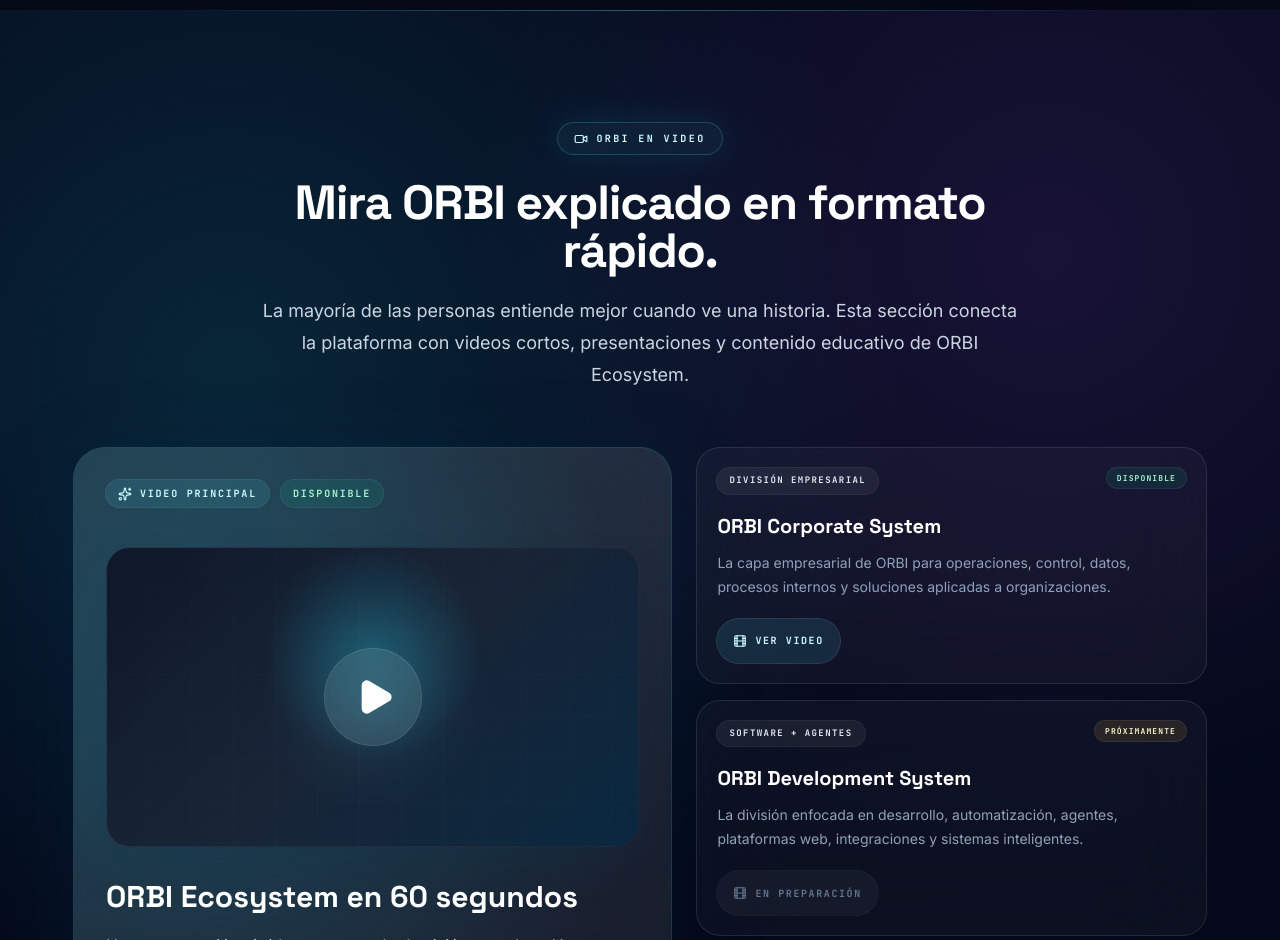
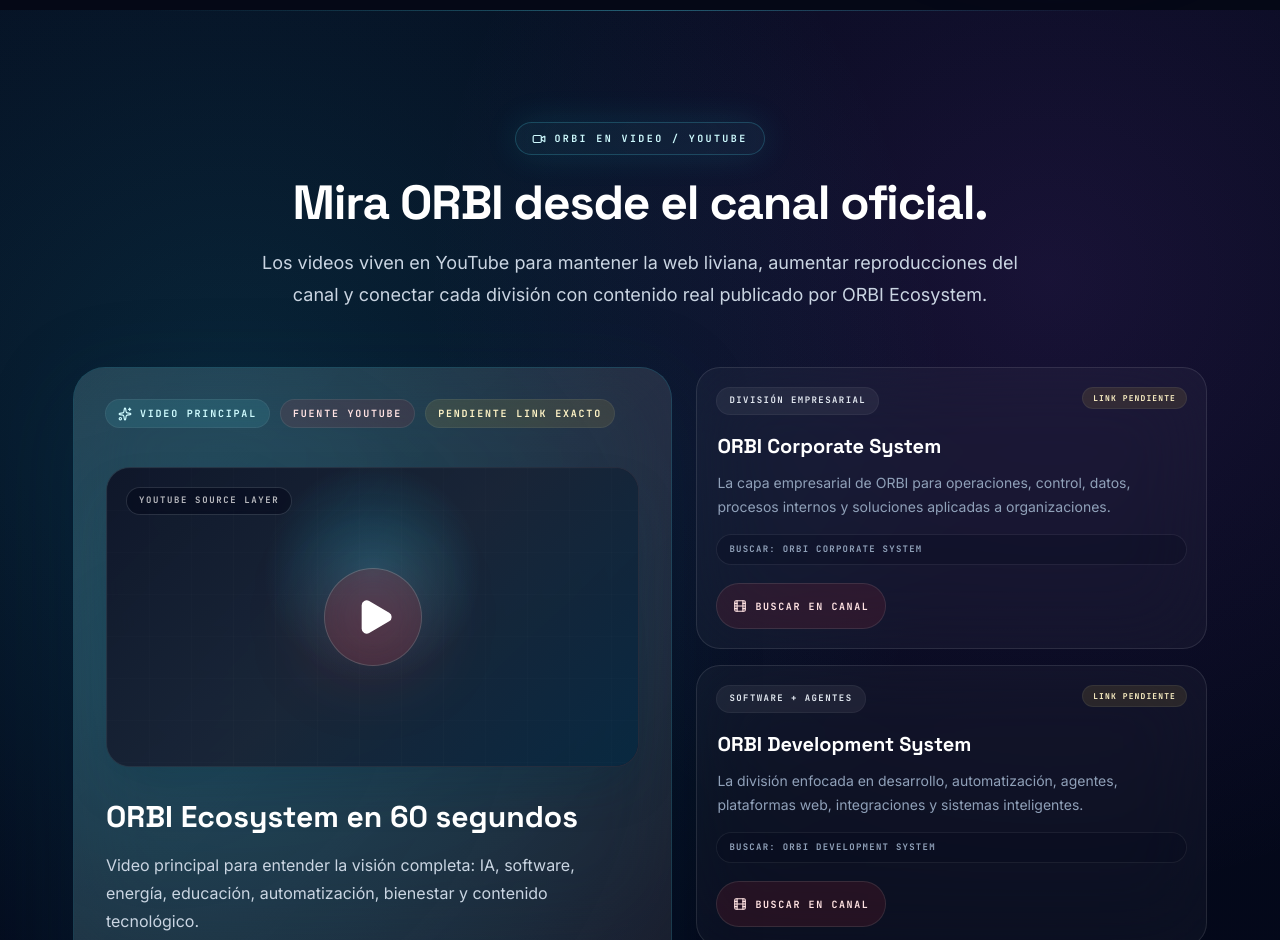
Before and after one commit to ingeniusvictor/orbiecosystem, a React (Vite) app: page / in a window 1280 px wide. Shown: the part 11060-12000 px from the top of the page. Built offline with nearby package versions, Linux system fonts and the light colour scheme.

Commit message:
refactor: make video section youtube first

```diff
--- a/src/components/OrbiVideoSection.tsx
+++ b/src/components/OrbiVideoSection.tsx
@@ -1,4 +1,4 @@
-import { ArrowRight, Film, Play, Sparkles, Video } from "lucide-react";
+import { ArrowRight, ExternalLink, Film, Link, ListVideo, Play, Sparkles, Video } from "lucide-react";
 
 interface OrbiVideoSectionProps {
   onPlayVideo: (compId: string) => void;
@@ -9,69 +9,93 @@ interface VideoCard {
   title: string;
   description: string;
   badge: string;
-  videoComponentId?: string;
-  status: "available" | "soon";
+  youtubeUrl?: string;
+  youtubeSearchLabel: string;
+  status: "youtube-ready" | "pending-link";
 }
+
+const YOUTUBE_CHANNEL_URL = "https://www.youtube.com/@ingeniusvictor";
+const YOUTUBE_PLAYLISTS_URL = "https://www.youtube.com/@ingeniusvictor/playlists";
 
 const videoCards: VideoCard[] = [
   {
     id: "ecosystem",
     title: "ORBI Ecosystem en 60 segundos",
-    description: "Una presentación rápida para entender la visión completa: IA, software, energía, educación, automatización y contenido tecnológico.",
+    description: "Video principal para entender la visión completa: IA, software, energía, educación, automatización, bienestar y contenido tecnológico.",
     badge: "Video principal",
-    videoComponentId: "eco-general",
-    status: "available",
+    youtubeSearchLabel: "ORBI Ecosystem",
+    status: "pending-link",
   },
   {
     id: "corporate",
     title: "ORBI Corporate System",
     description: "La capa empresarial de ORBI para operaciones, control, datos, procesos internos y soluciones aplicadas a organizaciones.",
     badge: "División empresarial",
-    videoComponentId: "orbi-corp",
-    status: "available",
+    youtubeSearchLabel: "ORBI Corporate System",
+    status: "pending-link",
   },
   {
     id: "development",
     title: "ORBI Development System",
     description: "La división enfocada en desarrollo, automatización, agentes, plataformas web, integraciones y sistemas inteligentes.",
     badge: "Software + agentes",
-    videoComponentId: "orbi-development",
-    status: "soon",
+    youtubeSearchLabel: "ORBI Development System",
+    status: "pending-link",
   },
   {
     id: "game",
     title: "ORBI Game System",
     description: "La línea creativa para videojuegos, experiencias interactivas, mundos narrativos y nuevas formas de aprendizaje gamificado.",
     badge: "Gaming + mundos",
-    videoComponentId: "orbi-games",
-    status: "soon",
+    youtubeSearchLabel: "ORBI Game System",
+    status: "pending-link",
   },
   {
     id: "radar",
     title: "ORBI Radar IA & Tecnología",
     description: "El frente de noticias, análisis y divulgación para entender los avances de IA y tecnología con lenguaje simple.",
     badge: "Noticias + análisis",
-    status: "soon",
+    youtubeSearchLabel: "ORBI Radar IA Tecnología",
+    status: "pending-link",
   },
   {
     id: "academy",
     title: "ORBI Solar Academy",
     description: "Contenido educativo para aprender energía solar desde cero, entender sistemas fotovoltaicos y tomar mejores decisiones.",
     badge: "Educación solar",
-    status: "soon",
+    youtubeSearchLabel: "ORBI Solar Academy",
+    status: "pending-link",
   },
   {
     id: "sleep",
     title: "ORBI Sleep Frequencies",
     description: "La línea de bienestar digital creada para descansar, desconectar y usar la tecnología también como espacio de calma.",
     badge: "Bienestar digital",
-    status: "soon",
+    youtubeSearchLabel: "ORBI Sleep Frequencies",
+    status: "pending-link",
   },
 ];
 
-export default function OrbiVideoSection({ onPlayVideo }: OrbiVideoSectionProps) {
+function openExternalUrl(url: string) {
+  window.open(url, "_blank", "noopener,noreferrer");
+}
+
+function getCardActionLabel(card: VideoCard) {
+  return card.youtubeUrl ? "Ver en YouTube" : "Buscar en canal";
+}
+
+export default function OrbiVideoSection({ onPlayVideo: _onPlayVideo }: OrbiVideoSectionProps) {
   const featured = videoCards[0];
   const secondaryCards = videoCards.slice(1);
+
+  const handleOpenCard = (card: VideoCard) => {
+    if (card.youtubeUrl) {
+      openExternalUrl(card.youtubeUrl);
+      return;
+    }
+
+    openExternalUrl(YOUTUBE_CHANNEL_URL);
+  };
 
   return (
     <section id="orbi-en-video" className="relative overflow-hidden py-24 sm:py-28">
@@ -83,13 +107,13 @@ export default function OrbiVideoSection({ onPlayVideo }: OrbiVideoSectionProps)
         <div className="mx-auto max-w-3xl text-center">
           <div className="inline-flex items-center gap-2 rounded-full border border-cyan-300/20 bg-cyan-300/[0.06] px-4 py-2 font-mono text-[10px] font-black uppercase tracking-[0.24em] text-cyan-100 shadow-[0_0_35px_rgba(34,211,238,0.12)] backdrop-blur-2xl">
             <Video className="h-3.5 w-3.5" aria-hidden="true" />
-            ORBI en Video
+            ORBI en Video / YouTube
           </div>
           <h2 className="mt-6 font-space text-4xl font-black tracking-tight text-white sm:text-5xl">
-            Mira ORBI explicado en formato rápido.
+            Mira ORBI desde el canal oficial.
           </h2>
           <p className="mt-5 text-base leading-8 text-slate-300 sm:text-lg">
-            La mayoría de las personas entiende mejor cuando ve una historia. Esta sección conecta la plataforma con videos cortos, presentaciones y contenido educativo de ORBI Ecosystem.
+            Los videos viven en YouTube para mantener la web liviana, aumentar reproducciones del canal y conectar cada división con contenido real publicado por ORBI Ecosystem.
           </p>
         </div>
 
@@ -103,21 +127,27 @@ export default function OrbiVideoSection({ onPlayVideo }: OrbiVideoSectionProps)
                     <Sparkles className="h-3.5 w-3.5" aria-hidden="true" />
                     {featured.badge}
                   </span>
-                  <span className="rounded-full bg-emerald-400/10 px-3 py-1.5 font-mono text-[10px] font-black uppercase tracking-[0.18em] text-emerald-200 ring-1 ring-emerald-300/15">
-                    Disponible
+                  <span className="rounded-full bg-red-500/10 px-3 py-1.5 font-mono text-[10px] font-black uppercase tracking-[0.18em] text-red-100 ring-1 ring-red-300/15">
+                    Fuente YouTube
+                  </span>
+                  <span className="rounded-full bg-amber-300/10 px-3 py-1.5 font-mono text-[10px] font-black uppercase tracking-[0.18em] text-amber-100 ring-1 ring-amber-200/15">
+                    Pendiente link exacto
                   </span>
                 </div>
 
                 <div className="mt-10 aspect-video overflow-hidden rounded-[1.5rem] border border-white/10 bg-slate-950/60 shadow-2xl shadow-cyan-950/30">
                   <div className="relative flex h-full items-center justify-center bg-[radial-gradient(circle_at_50%_35%,rgba(34,211,238,0.26),transparent_33%),linear-gradient(135deg,rgba(15,23,42,0.98),rgba(30,41,59,0.72),rgba(8,47,73,0.78))]">
                     <div className="absolute inset-0 bg-[linear-gradient(90deg,rgba(255,255,255,0.04)_1px,transparent_1px),linear-gradient(180deg,rgba(255,255,255,0.035)_1px,transparent_1px)] bg-[size:42px_42px] opacity-35" aria-hidden="true" />
+                    <div className="absolute left-5 top-5 rounded-full bg-slate-950/45 px-3 py-1.5 font-mono text-[9px] font-black uppercase tracking-[0.18em] text-white/70 ring-1 ring-white/10 backdrop-blur-2xl">
+                      YouTube source layer
+                    </div>
                     <button
                       type="button"
-                      onClick={() => onPlayVideo(featured.videoComponentId ?? "eco-general")}
-                      className="group/play relative flex h-24 w-24 items-center justify-center rounded-full bg-white/10 text-white ring-1 ring-white/20 backdrop-blur-2xl transition hover:scale-105 hover:bg-white/16"
-                      aria-label={`Ver ${featured.title}`}
+                      onClick={() => handleOpenCard(featured)}
+                      className="group/play relative flex h-24 w-24 items-center justify-center rounded-full bg-red-500/15 text-white ring-1 ring-red-200/25 backdrop-blur-2xl transition hover:scale-105 hover:bg-red-500/22"
+                      aria-label={`Abrir ${featured.title} en YouTube`}
                     >
-                      <span className="absolute inset-0 rounded-full bg-cyan-300/20 blur-2xl transition group-hover/play:bg-cyan-200/30" aria-hidden="true" />
+                      <span className="absolute inset-0 rounded-full bg-red-500/20 blur-2xl transition group-hover/play:bg-red-400/30" aria-hidden="true" />
                       <Play className="relative z-10 ml-1 h-10 w-10 fill-current" aria-hidden="true" />
                     </button>
                   </div>
@@ -125,15 +155,29 @@ export default function OrbiVideoSection({ onPlayVideo }: OrbiVideoSectionProps)
 
                 <h3 className="mt-8 font-space text-3xl font-black text-white">{featured.title}</h3>
                 <p className="mt-4 max-w-2xl text-sm leading-7 text-slate-300 sm:text-base">{featured.description}</p>
+
+                <div className="mt-5 rounded-2xl border border-white/10 bg-slate-950/35 p-4 backdrop-blur-2xl">
+                  <div className="flex items-start gap-3">
+                    <Link className="mt-0.5 h-4 w-4 shrink-0 text-cyan-100" aria-hidden="true" />
+                    <p className="text-xs leading-6 text-slate-300">
+                      Arquitectura preparada para conectar cada tarjeta con su URL real de YouTube. Cuando agreguemos los links exactos, el botón abrirá directamente el video publicado sin guardar archivos pesados en la web.
+                    </p>
+                  </div>
+                </div>
               </div>
 
               <div className="flex flex-wrap gap-3">
-                <button type="button" onClick={() => onPlayVideo(featured.videoComponentId ?? "eco-general")} className="orbitron-primary-action">
-                  Ver video principal
+                <button type="button" onClick={() => handleOpenCard(featured)} className="orbitron-primary-action">
+                  {getCardActionLabel(featured)}
                   <ArrowRight className="h-4 w-4" aria-hidden="true" />
                 </button>
-                <a href="https://www.youtube.com/@ingeniusvictor" target="_blank" rel="noreferrer" className="orbitron-secondary-action">
+                <a href={YOUTUBE_CHANNEL_URL} target="_blank" rel="noreferrer" className="orbitron-secondary-action">
                   Canal YouTube
+                  <ExternalLink className="h-4 w-4" aria-hidden="true" />
+                </a>
+                <a href={YOUTUBE_PLAYLISTS_URL} target="_blank" rel="noreferrer" className="orbitron-secondary-action">
+                  Playlists
+                  <ListVideo className="h-4 w-4" aria-hidden="true" />
                 </a>
               </div>
             </div>
@@ -141,7 +185,7 @@ export default function OrbiVideoSection({ onPlayVideo }: OrbiVideoSectionProps)
 
           <div className="grid gap-4 sm:grid-cols-2 lg:grid-cols-1">
             {secondaryCards.map((card) => {
-              const isAvailable = card.status === "available" && card.videoComponentId;
+              const hasYoutubeLink = Boolean(card.youtubeUrl);
 
               return (
                 <article key={card.id} className="group relative overflow-hidden rounded-[1.5rem] border border-white/10 bg-white/[0.035] p-5 backdrop-blur-2xl transition hover:-translate-y-0.5 hover:border-cyan-200/22 hover:bg-white/[0.055]">
@@ -151,20 +195,22 @@ export default function OrbiVideoSection({ onPlayVideo }: OrbiVideoSectionProps)
                       <span className="rounded-full bg-white/[0.06] px-3 py-1.5 font-mono text-[9px] font-black uppercase tracking-[0.16em] text-slate-200 ring-1 ring-white/10">
                         {card.badge}
                       </span>
-                      <span className={`rounded-full px-2.5 py-1 font-mono text-[8px] font-black uppercase tracking-[0.14em] ring-1 ${isAvailable ? "bg-emerald-400/10 text-emerald-200 ring-emerald-300/15" : "bg-amber-300/10 text-amber-100 ring-amber-200/15"}`}>
-                        {isAvailable ? "Disponible" : "Próximamente"}
+                      <span className={`rounded-full px-2.5 py-1 font-mono text-[8px] font-black uppercase tracking-[0.14em] ring-1 ${hasYoutubeLink ? "bg-red-500/10 text-red-100 ring-red-300/15" : "bg-amber-300/10 text-amber-100 ring-amber-200/15"}`}>
+                        {hasYoutubeLink ? "YouTube" : "Link pendiente"}
                       </span>
                     </div>
                     <h3 className="mt-5 font-space text-xl font-black leading-tight text-white">{card.title}</h3>
                     <p className="mt-3 text-sm leading-6 text-slate-400">{card.description}</p>
+                    <div className="mt-4 rounded-2xl bg-slate-950/25 px-3 py-2 font-mono text-[9px] font-black uppercase tracking-[0.14em] text-slate-400 ring-1 ring-white/[0.06]">
+                      Buscar: {card.youtubeSearchLabel}
+                    </div>
                     <button
                       type="button"
-                      onClick={() => isAvailable && onPlayVideo(card.videoComponentId as string)}
-                      disabled={!isAvailable}
-                      className={`mt-5 inline-flex items-center gap-2 rounded-full px-4 py-2 font-mono text-[10px] font-black uppercase tracking-[0.16em] transition ${isAvailable ? "bg-cyan-300/10 text-cyan-100 ring-1 ring-cyan-200/18 hover:bg-cyan-300/16" : "cursor-not-allowed bg-white/[0.04] text-slate-500 ring-1 ring-white/[0.06]"}`}
+                      onClick={() => handleOpenCard(card)}
+                      className="mt-5 inline-flex items-center gap-2 rounded-full bg-red-500/10 px-4 py-2 font-mono text-[10px] font-black uppercase tracking-[0.16em] text-red-100 ring-1 ring-red-300/18 transition hover:bg-red-500/16"
                     >
                       <Film className="h-3.5 w-3.5" aria-hidden="true" />
-                      {isAvailable ? "Ver video" : "En preparación"}
+                      {getCardActionLabel(card)}
                     </button>
                   </div>
                 </article>
```
